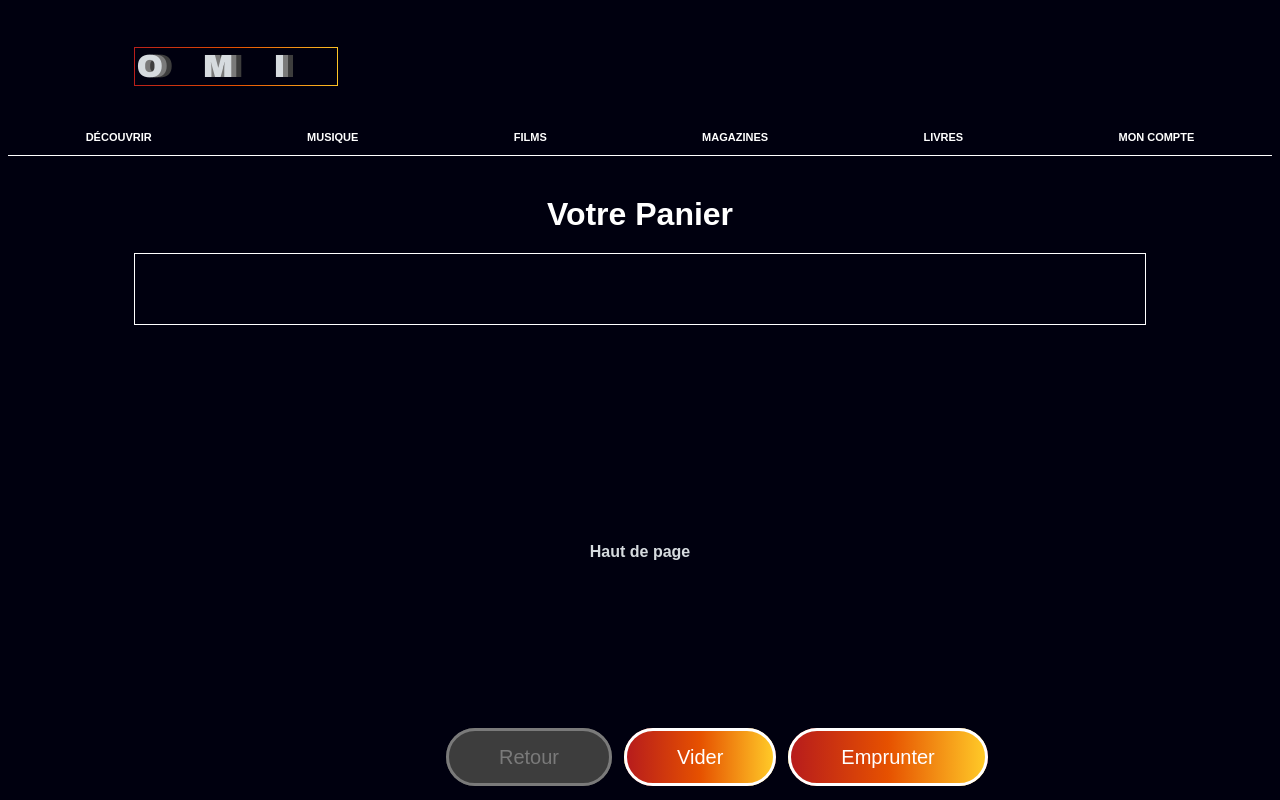
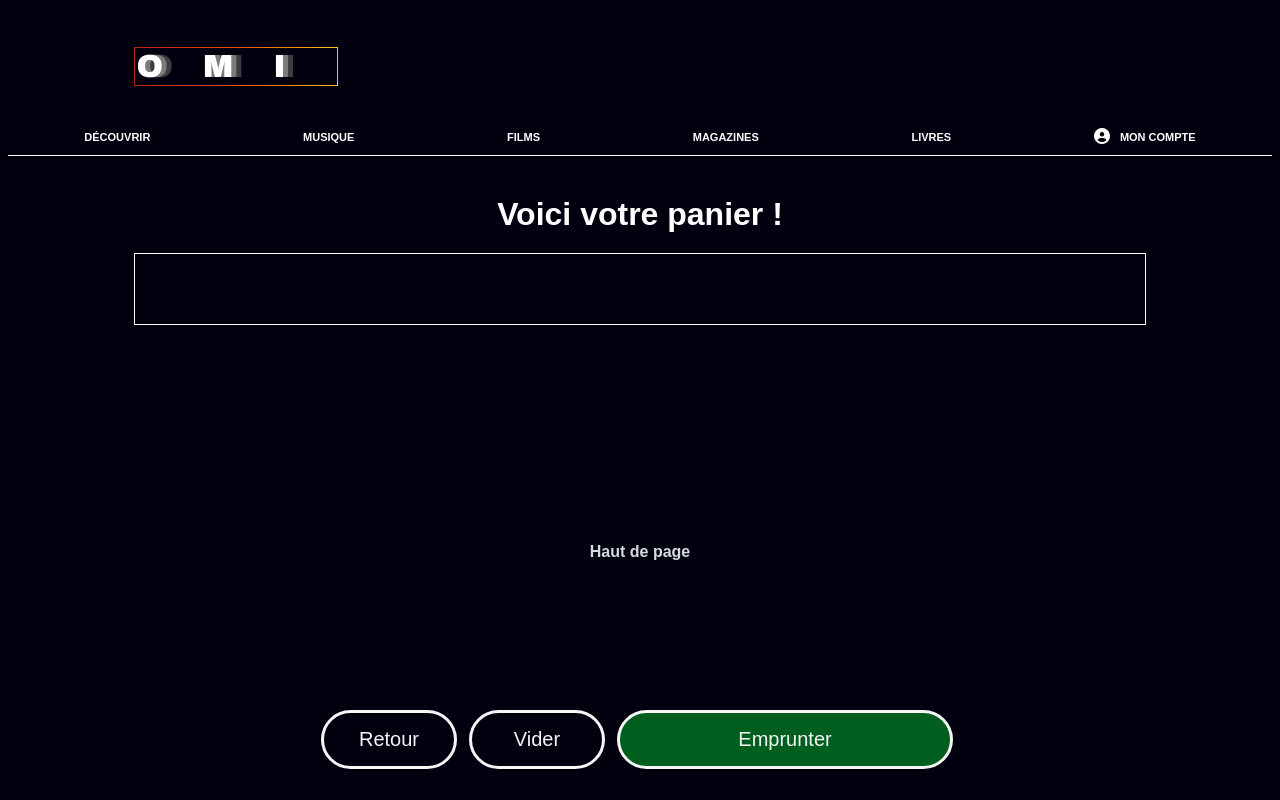
Before and after one commit to HugoDeku/projet_php_mi3, a PHP site: page /view/cart.php in a window 1280 px wide. Run offline with PHP 8.4, Linux system fonts and the light colour scheme; some libraries are stand-ins or nearby versions.

Commit message:
new cart buttons + update

```diff
--- a/controller/AccueilController.php
+++ b/controller/AccueilController.php
@@ -32,9 +32,9 @@ class AccueilController extends AController
 
         $categories = array(
             "musique" => $musiques,
-            "films" => $films,
-            "magazines" => $magazines,
-            "livres" => $livres);
+            "film" => $films,
+            "magazine" => $magazines,
+            "livre" => $livres);
         require (__DIR__."/../view/accueil.php");
     }
 
--- a/controller/FilmController.php
+++ b/controller/FilmController.php
@@ -33,11 +33,11 @@ class FilmController extends AController
             $_SESSION["cart"] = array();
         }
 
-        if (!isset($_SESSION["cart"]["films"])) {
-            $_SESSION["cart"]["films"] = [];
+        if (!isset($_SESSION["cart"]["film"])) {
+            $_SESSION["cart"]["film"] = [];
         }
 
-        $_SESSION["cart"]["films"][] = $this->findById($id);
+        $_SESSION["cart"]["film"][] = $this->findById($id);
 
     }
 
--- a/controller/LivreController.php
+++ b/controller/LivreController.php
@@ -33,11 +33,11 @@ class LivreController extends AController
             $_SESSION["cart"] = array();
         }
 
-        if (!isset($_SESSION["cart"]["livres"])) {
-            $_SESSION["cart"]["livres"] = [];
+        if (!isset($_SESSION["cart"]["livre"])) {
+            $_SESSION["cart"]["livre"] = [];
         }
 
-        $_SESSION["cart"]["livres"][] = $this->findById($id);
+        $_SESSION["cart"]["livre"][] = $this->findById($id);
 
     }
 
--- a/controller/MagazineController.php
+++ b/controller/MagazineController.php
@@ -63,11 +63,11 @@ class MagazineController extends AController
             $_SESSION["cart"] = array();
         }
 
-        if (!isset($_SESSION["cart"]["magazines"])) {
-            $_SESSION["cart"]["magazines"] = [];
+        if (!isset($_SESSION["cart"]["magazine"])) {
+            $_SESSION["cart"]["magazine"] = [];
         }
 
-        $_SESSION["cart"]["magazines"][] = $this->findById($id);
+        $_SESSION["cart"]["magazine"][] = $this->findById($id);
 
     }
 
--- a/view/cart.php
+++ b/view/cart.php
@@ -16,43 +16,59 @@
 <body>
 
 <?php if (isset($user)) : ?>
-    <h1 class="cart_title">Voici votre Panier, <?= $user->getPseudo() ?> !</h1>
+    <h1 class="cart_title">Voici votre panier, <?= $user->getPseudo() ?> !</h1>
 <?php else: ?>
-    <h1 class="cart_title">Votre Panier</h1>
+    <h1 class="cart_title">Voici votre panier !</h1>
 <?php endif; ?>
 
 <div id="product_grid" class="cart">
-    <?php if(isset($categories)):?>
-        <?php foreach ($categories as $category) {
+    <?php if (isset($categories)): ?>
+    <?php foreach ($categories
+
+    as $category) {
     $category_name = array_search($category, $categories);
-            foreach ($category as $item) { ?>
+    foreach ($category
+
+    as $item) { ?>
+
+    <?php if ($category_name == "musique"): ?>
+        <a href="index.php?controller=musique&action=afficher&id=<?= $item->getId() ?>">
             <div class="product_card cart_item">
-                    <?php if ($category_name == "musique"): ?>
                 <img class="product_image_cd" src="<?= $item->getImage() ?>"/>
                 <h2 class="product_name"><?= $item->getTitre() ?></h2>
                 <p class="product_artist"><?= $item->getArtiste() ?></p>
                 <p class="product_date"><?= $item->getYear() ?></p>
-                    <?php elseif ($category_name == "films") : ?>
+            </div>
+        </a>
+    <?php elseif ($category_name == "film") : ?>
+    <a href="index.php?controller=film&action=afficher&id=<?= $item->getId() ?>">
+        <div class="product_card cart_item">
             <img class="product_image_dvd" src="<?= $item->getImage() ?>"/>
             <h2 class="product_name"><?= $item->getTitre() ?></h2>
             <p class="product_artist"><?= $item->getRealisateur() ?></p>
             <p class="product_date"><?= $item->getYear() ?></p>
-                    <?php elseif ($category_name == "livres") : ?>
+        </div>
+    </a>
+    <?php elseif ($category_name == "livre") : ?>
+    <a href="index.php?controller=livre&action=afficher&id=<?= $item->getId() ?>">
+        <div class="product_card cart_item">
             <img class="product_image_livre" src="<?= $item->getImage() ?>"/>
             <h2 class="product_name"><?= $item->getTitre() ?></h2>
             <p class="product_artist"><?= $item->getAuteur() ?></p>
             <p class="product_date"><?= $item->getYear() ?></p>
+        </div>
+    </a>
     <?php endif ?>
 </div>
 <?php }
 } ?>
-    <?php endif;?>
+<?php endif; ?>
 
 </div>
 
 <div id="cart_buttons">
-    <button id="retour"><a href="index.php">Retour</a></button>
-    <button id="add_to_emprunts"><a href="index.php?controller=cart&action=empty"> Vider</a></button>
+    <button id="back"><a href="index.php">Retour</a></button>
+    <button id="empty"><a href="index.php?controller=cart&action=empty"> Vider</a></button>
     <button id="add_to_emprunts"><a href="index.php?controller=cart&action=valider"> Emprunter</a></button>
 </div>
 
--- a/view/header.php
+++ b/view/header.php
@@ -1,4 +1,5 @@
 <link rel="stylesheet" href="./view/scss/style.css">
+<script src="https://kit.fontawesome.com/5b938fc7f9.js" crossorigin="anonymous"></script>
 <h1>OMI</h1>
 <div id="nav_container">
     <nav>
@@ -7,18 +8,20 @@
         <div><a href="index.php?controller=film">Films</a></div>
         <div><a href="index.php?controller=magazine">Magazines</a></div>
         <div><a href="index.php?controller=livre">Livres</a></div>
+        <div><i class="account fas fa-user-circle"></i>
         <?php if (isset($_SESSION['user']) && $_SESSION['user']->isAdmin()) : ?>
-        <div><a href="index.php?controller=utilisateur&action=connexion">Mon Compte</a>
-            <?php elseif (!isset($_SESSION['user'])): ?>
-            <div><a href="index.php?controller=utilisateur&action=inscription">Mon Compte</a>
-                <?php endif; ?>
-                <?php if (isset($_SESSION['user'])) : ?>
-                    <div><a href="index.php?controller=utilisateur&action=deconnexion">Déconnnexion</a></div>
-                <?php endif; ?>
+            <a href="index.php?controller=utilisateur&action=connexion">Configuration</a>
+        <?php elseif (!isset($_SESSION['user'])): ?>
+                <a href="index.php?controller=utilisateur&action=inscription">Mon Compte</a>
+        <?php endif; ?>
+         <?php if (isset($_SESSION['user'])) : ?>
+                <a href="index.php?controller=utilisateur&action=deconnexion">Déconnnexion</a>
+         <?php endif; ?>
+            </div>
     </nav>
 </div>
 
-<?php if (isset($_GET['controller']) && $_GET['controller'] != "cart") : ?>
+<?php if (isset($_GET['controller']) && $_GET['controller'] != "cart" && $_GET['controller'] != "utilisateur" && (isset($_GET['action']) && isset($_GET['action']) != "modifier")) : ?>
     <div class="basket">
         <a href="index.php?controller=cart">
             <i class="fas fa-shopping-basket"></i>
--- a/view/scss/style.css
+++ b/view/scss/style.css
@@ -8,6 +8,9 @@ header {
   flex-direction: column;
   height: min-content;
   margin-top: 2%;
+}
+header .account {
+  color: white;
 }
 header .basket {
   width: 100px;
@@ -28,14 +31,14 @@ header .basket a {
   flex-direction: column;
   justify-content: center;
   align-items: center;
-  color: #00000f;
+  color: inherit;
 }
 header .basket:hover {
   background-color: #e6d7cc;
 }
 header h1 {
   font-family: "Arial black";
-  color: #d6dbdf;
+  color: white;
   letter-spacing: 30pt;
   border: solid 2px #00000f;
   border-image: linear-gradient(to right, #b71c1c, #e65100, #ffca28) 9;
@@ -446,7 +480,6 @@ header nav ul {
 
 .cart_title {
   text-align: center;
-  max-width: 200px;
   margin: auto;
   margin-top: 40px;
   color: white;
@@ -454,32 +487,58 @@ header nav ul {
 
 #cart_buttons {
   position: fixed;
-  width: 400px;
+  width: 650px;
   bottom: 30px;
   left: 50%;
-  margin-left: -200px;
+  margin-left: -325px;
   background: transparent;
   border: none;
   display: flex;
 }
-#cart_buttons #add_to_emprunts, #cart_buttons #retour {
+#cart_buttons button {
   background: transparent;
   border: none;
 }
-#cart_buttons #add_to_emprunts a, #cart_buttons #retour a {
+#cart_buttons button a {
+  display: flex;
+  justify-content: center;
   margin-top: 20px;
-  padding: 15px 50px;
-  background: linear-gradient(to right, #b71c1c, #e65100, #ffca28);
+  padding: 15px 15px;
+  background: #3e2b1a;
   border-radius: 30px;
   border: 3px solid white;
   font-size: 1.5em;
   text-decoration: none;
   color: white;
+  min-width: 100px;
 }
-#cart_buttons #retour a {
+#cart_buttons #add_to_emprunts a {
+  min-width: 300px;
+  background: #005f1e;
+  border-color: whitesmoke;
+  color: whitesmoke;
+}
+#cart_buttons #add_to_emprunts a:hover {
+  background: linear-gradient(to right, #b71c1c, #e65100, #ffca28);
+}
+#cart_buttons #back a:hover {
   background: #3d3d3d;
-  border-color: #7a7a7a;
-  color: #7a7a7a;
+}
+#cart_buttons #back a {
+  background: #00000f;
+  border-color: whitesmoke;
+  color: whitesmoke;
+}
+#cart_buttons #back a:hover {
+  background: #3d3d3d;
+}
+#cart_buttons #empty a {
+  background: #00000f;
+  border-color: whitesmoke;
+  color: whitesmoke;
+}
+#cart_buttons #empty a:hover {
+  background: #3d3d3d;
 }
 
 /*# sourceMappingURL=style.css.map */
--- a/view/scss/style.scss
+++ b/view/scss/style.scss
@@ -27,6 +27,10 @@ header {
   height: min-content;
   margin-top: 2%;
 
+  .account {
+    color: white;
+  }
+
   .basket {
     width: 100px;
     height: 100px;
@@ -58,7 +61,7 @@ header {
 
   h1 {
     font-family: "Arial black";
-    color: $font_color;
+    color: white;
     letter-spacing: 30pt;
     border: solid 2px $bg_color;
     border-image: $omi_border_image;
@@ -541,7 +578,6 @@ header {
 
 .cart_title {
   text-align: center;
-  max-width: 200px;
   margin: auto;
   margin-top: 40px;
   color: white;
@@ -549,33 +585,62 @@ header {
 
 #cart_buttons {
   position: fixed;
-  width: 400px;
+  width: 650px;
   bottom: 30px;
   left: 50%;
-  margin-left: -200px;
+  margin-left: -325px;
   background: transparent;
   border: none;
   display: flex;
 
-  #add_to_emprunts, #retour {
+  button {
     background: transparent;
     border: none;
 
     a {
+      display: flex;
+      justify-content: center;
       margin-top: 20px;
-      padding: 15px 50px;
-      background: $omi_gradient;
+      padding: 15px 15px;
+      background: $brown;
       border-radius: 30px;
       border: 3px solid white;
       font-size: 1.5em;
       text-decoration: none;
       color: white;
+      min-width: 100px;
     }
   }
 
-  #retour a {
+  #add_to_emprunts a {
+    min-width: 300px;
+    background: $available;
+    border-color: whitesmoke;
+    color: whitesmoke;
+  }
+  #add_to_emprunts a:hover {
+    background: $omi_gradient;
+  }
+
+  #back a:hover {
     background: $bg_light;
-    border-color: $bg_lighter;
-    color: $bg_lighter;
   }
+  #back a {
+    background: $bg_color;
+    border-color: whitesmoke;
+    color: whitesmoke;
+  }
+  #back a:hover {
+    background: $bg_light;
+  }
+  #empty a {
+    background: $bg_color;
+    border-color: whitesmoke;
+    color: whitesmoke;
+  }
+  #empty a:hover {
+    background: $bg_light;
+  }
+
+
 }
```
Also changed, not shown: other parts of view/scss/style.css (+35 -4 lines), other parts of view/scss/style.scss (+39 -6 lines), view/accueil.php (+7 -5 lines), view/cd_modif.php (+8 -1 lines), view/magazine_modif.php (+10 -4 lines), 1 other file. Lines whose indentation alone changed are shown as unchanged.
